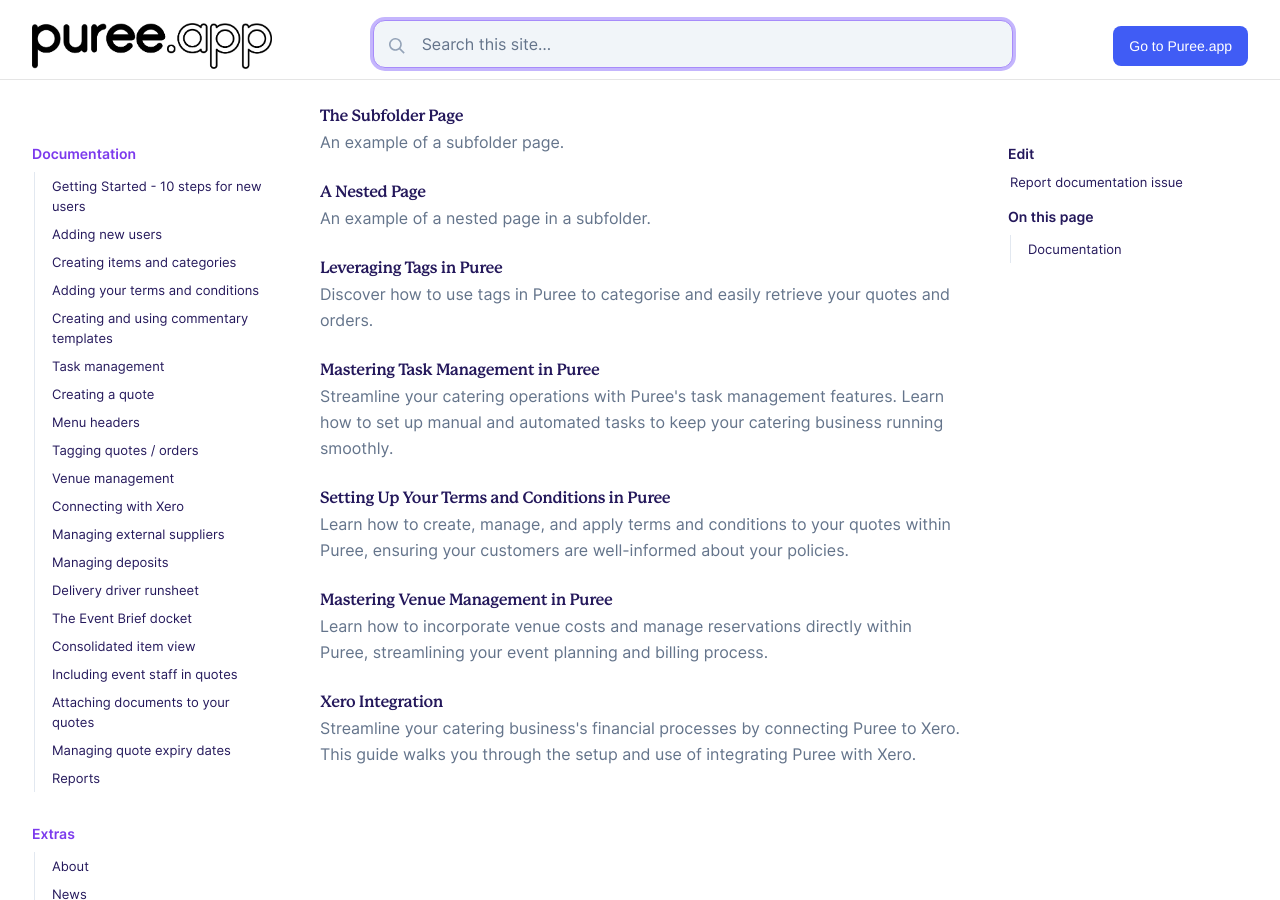
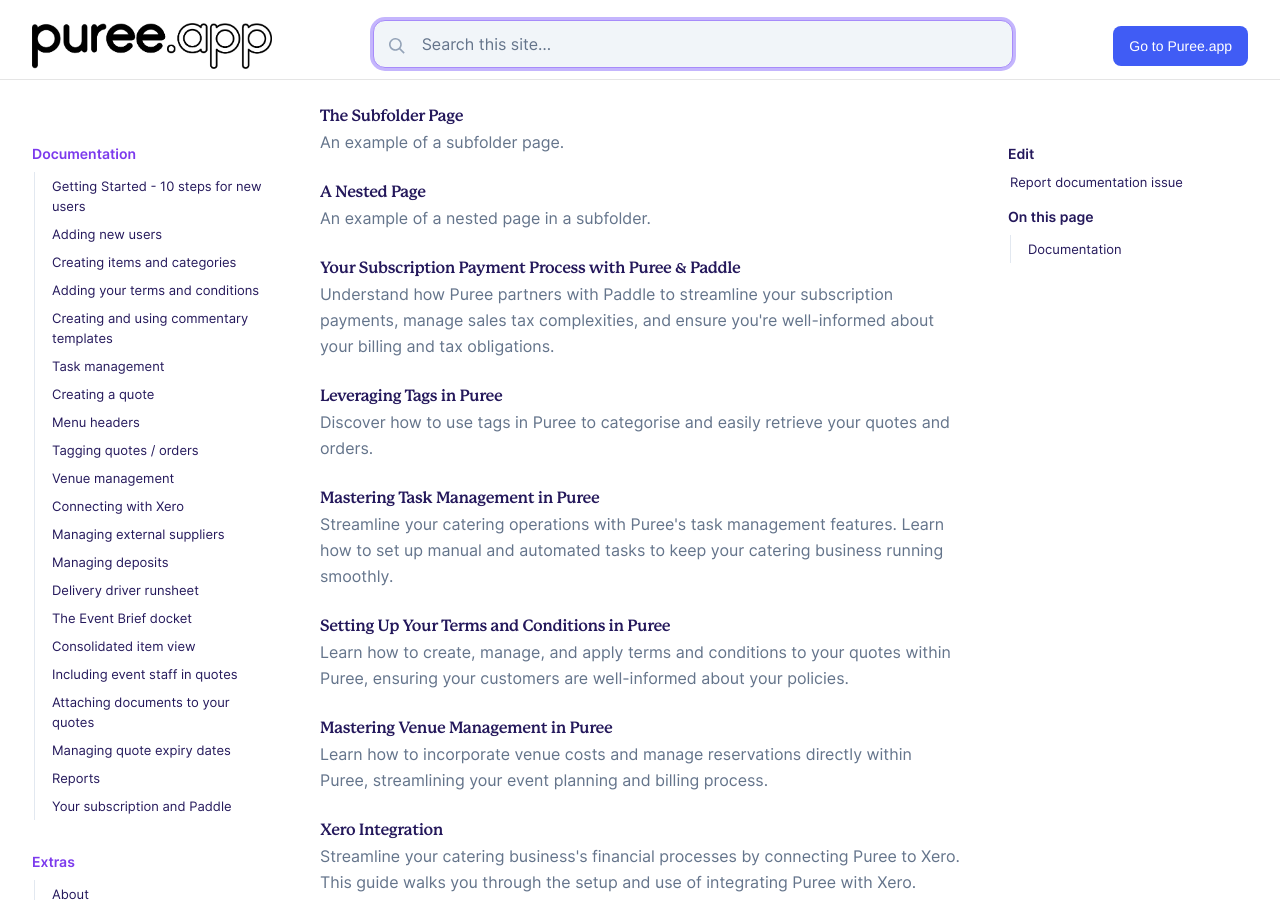
Before and after one commit to puree-catering/puree-catering.github.io, a Jekyll site: the page built from pages/docs.md, in a window 1280 px wide and 900 px high, scrolled down 2007 px. Built offline with Jekyll 4.4.1, drawn with Linux system fonts in a browser that asks for light colours; part of the change alters nothing that is shown.

Commit message:
page on subscriptions

```diff
--- a/_data/toc.yml
+++ b/_data/toc.yml
@@ -41,6 +41,8 @@
       url: "docs/expiry-dates"
     - title: "Reports"
       url: "docs/reports"
+    - title: "Your subscription and Paddle"
+      url: "docs/subscription-payment"
 - title: "Extras"
   url: "docs/extras"
   links:
--- /dev/null
+++ b/_docs/subscription-payment.md
@@ -0,0 +1,42 @@
+---
+title: Your Subscription Payment Process with Puree & Paddle
+description: Understand how Puree partners with Paddle to streamline your subscription payments, manage sales tax complexities, and ensure you're well-informed about your billing and tax obligations.
+---
+
+{% include callout.html text="Discover the benefits of Puree’s partnership with Paddle for secure, efficient subscription management and sales tax handling. This guide explains why Puree chose Paddle and how this affects your subscription." %}
+
+## Why Puree Uses Paddle
+
+Puree partners with Paddle, a leading payment processing platform, to manage all aspects of subscription payments and sales tax obligations. This collaboration allows Puree to focus on providing the best catering software experience without the complexities of global tax law compliance.
+
+1. **Simplifying Sales Tax**: Paddle takes on the responsibility of managing sales tax across different jurisdictions, relieving Puree from the intricate task of sales tax calculation in the various places around the world that our customer's are located.
+
+2. **Seamless Subscription Management**: By handling payments through Paddle, Puree ensures a smooth, uninterrupted service for you. Paddle’s robust system takes care of billing cycles, failed payment retries, and subscription renewals.
+
+## Your Relationship with Paddle
+
+When you subscribe to Puree, your billing relationship is with Paddle. This means:
+
+- **Paddle as the Merchant**: Technically, you're a customer of Paddle, which processes payments, manages invoices, and handles sales tax for your subscription.
+- **Receipts and Payments**: Your subscription receipts and payment confirmations come directly from Paddle, providing clarity and transparency about your expenses.
+- **Receipts and Payments**: It's important for customers to understand their responsibilities regarding local sales tax on Paddle subscription payments.
+
+### New Zealand Customers
+
+For customers in New Zealand, there's a specific consideration. Services supplied from overseas can be exempt from GST. If you're a New Zealand customer, providing your GST number to Paddle could qualify you for this exemption as they are a UK company. To take advantage of the GST exemption, New Zealand customers must provide their GST number to Paddle. This process exempts you from GST charges on your subscription fees, aligning with the exemption policy for overseas services. However, whether or not you provide your GST number, Paddle will ensure the correct handling of sales tax, keeping the net cost to you unchanged. i.e. you will either claim GST back in your expenses if you pay GST on your subscription. If you dont pay GST, you will not be able to claim it.
+
+## Managing Your Subscription
+
+Understanding the billing cycle, payment methods, and how to address failed payments is crucial for uninterrupted access to Puree.
+
+1. **Subscription Cycle**: Whether you’re on a monthly or annual plan, payments are processed on the anniversary of your subscription start date.
+
+2. **Dealing with Payment Failures**: If a payment fails, Paddle attempts retries on specific days post-failure. Continuous failure may result in subscription pausing, with Puree eventually having the right to cancel the subscription if the issue persists.
+
+## Conclusion
+
+Our partnership with Paddle ensures that managing your Puree subscription is straightforward and secure, allowing us to provide you with uninterrupted access to our comprehensive catering software solution.
+
+## Further Assistance
+
+If you have questions or need help with your subscription, please reach out to us or consult Paddle’s support for billing inquiries.
```
